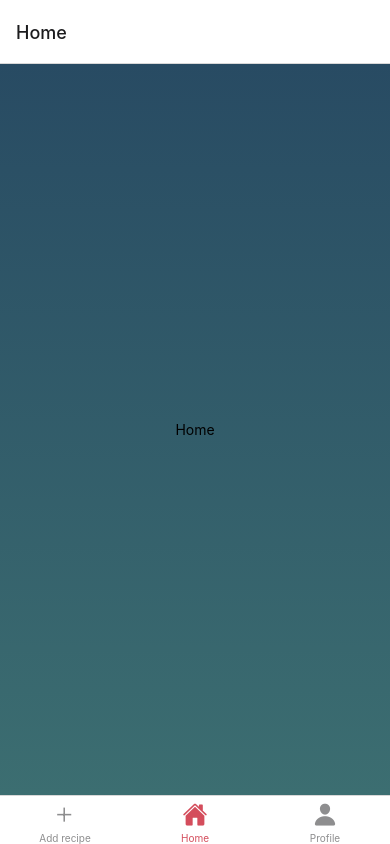
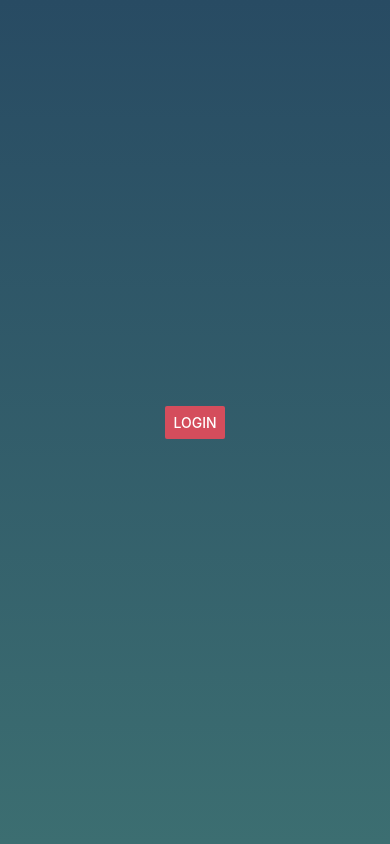
Before and after one commit to J-dance/Recipe-Me, a React Native app: screen / in a window 390 px wide. Built offline with nearby package versions, Linux system fonts and the light colour scheme.

Commit message:
landing/;ogin screen added

```diff
--- a/App.tsx
+++ b/App.tsx
@@ -1,20 +1,24 @@
-import { StatusBar } from 'expo-status-bar';
-import { StyleSheet } from 'react-native';
+import { useState } from "react";
+import AuthContainer from "./components/AuthContainer";
+import { UserContext } from './assets/context'
+import { User } from './assets/types';
 import { NavigationContainer } from '@react-navigation/native';
-import MyTabNavigator from './components/MyTabNavigator';
+import { StatusBar } from "expo-status-bar";
 
 export default function App() {
+  const [userData, setUserData] = useState<User>({
+    name: '',
+    id: '',
+    authenticated: false,
+    recipes: []
+  });
+
   return (
-    <NavigationContainer>
-      <MyTabNavigator />
-      <StatusBar style="auto" />
-    </NavigationContainer>
+    <UserContext.Provider value= {{ userData, setUserData }}>
+      <NavigationContainer>
+        <AuthContainer />
+        <StatusBar style="auto" />
+      </NavigationContainer>
+    </UserContext.Provider>
   );
 }
-
-const styles = StyleSheet.create({
-  container: {
-    flex: 1,
-    width: '100%'
-  }
-});
--- /dev/null
+++ b/assets/context.tsx
@@ -0,0 +1,14 @@
+import { createContext, useContext } from "react";
+import { GlobalUserContent } from "./types";
+
+export const UserContext = createContext<GlobalUserContent>({
+userData: {
+  name: '',
+  id: '',
+  authenticated: false,
+  recipes: []
+}, // set a default value for context
+setUserData: () => {},
+});
+
+export const useUserContext = () => useContext(UserContext);
--- /dev/null
+++ b/assets/types.tsx
@@ -0,0 +1,19 @@
+export type GlobalUserContent = {
+  userData: User
+  setUserData:(data: User) => void
+}
+
+export type Recipe = {
+  id: string
+  title: string
+  description: string
+  categories: string[]
+  instructions: string[]
+};
+
+export interface User {
+  name: string,
+  id: string,
+  authenticated: boolean,
+  recipes: Recipe[]
+};
--- /dev/null
+++ b/components/AuthContainer.tsx
@@ -0,0 +1,12 @@
+import React from 'react';
+import { useUserContext } from '../assets/context';
+import Landing from '../screens/Landing';
+import MyTabNavigator from './MyTabNavigator';
+
+const AuthContainer = () => {
+  const { userData } = useUserContext();
+
+  return userData.authenticated ? <MyTabNavigator /> : <Landing />
+}
+
+export default AuthContainer
--- a/package.json
+++ b/package.json
@@ -12,6 +12,7 @@
   "dependencies": {
     "@react-navigation/bottom-tabs": "^6.5.3",
     "@react-navigation/native": "^6.1.2",
+    "@react-navigation/native-stack": "^6.9.8",
     "expo": "~47.0.12",
     "expo-linear-gradient": "~12.0.1",
     "expo-status-bar": "~1.4.2",
--- a/screens/AddRecipe.tsx
+++ b/screens/AddRecipe.tsx
@@ -1,8 +1,8 @@
-import React from 'react'
+import React, { FC } from 'react'
 import { StyleSheet, Text, View } from 'react-native';
 import Page from '../components/Page';
 
-const AddRecipe = () => {
+const AddRecipe: FC = () => {
   return (
     <Page>
       <Text>Add recipe</Text>
--- a/screens/Landing.tsx
+++ b/screens/Landing.tsx
@@ -1,8 +1,27 @@
 import React from 'react'
+import Page from '../components/Page';
+import { Text, Button } from 'react-native';
+import { useUserContext } from '../assets/context';
 
 const Landing = () => {
+  const { setUserData } = useUserContext();
+  const loginUser = () => {
+    setUserData({
+      name: '',
+      id: '',
+      authenticated: true,
+      recipes: []
+    })
+  };
   return (
-    <div>Landing</div>
+    <Page>
+      <Button
+        onPress={loginUser}
+        title="Login"
+        color="#D44D5C"
+        accessibilityLabel="Log in to your account"
+      />
+    </Page>
   )
 }
 
--- a/screens/Profile.tsx
+++ b/screens/Profile.tsx
@@ -1,8 +1,8 @@
-import React from 'react'
+import React, { FC } from 'react'
 import { StyleSheet, Text, View } from 'react-native';
 import Page from '../components/Page';
 
-const Profile = () => {
+const Profile: FC = () => {
   return (
     <Page>
       <Text>Profile</Text>
```
Also changed, not shown: components/MyTabNavigator.tsx (+4 -11 lines), 1 other file (tests, documents, lock files or other folders).
